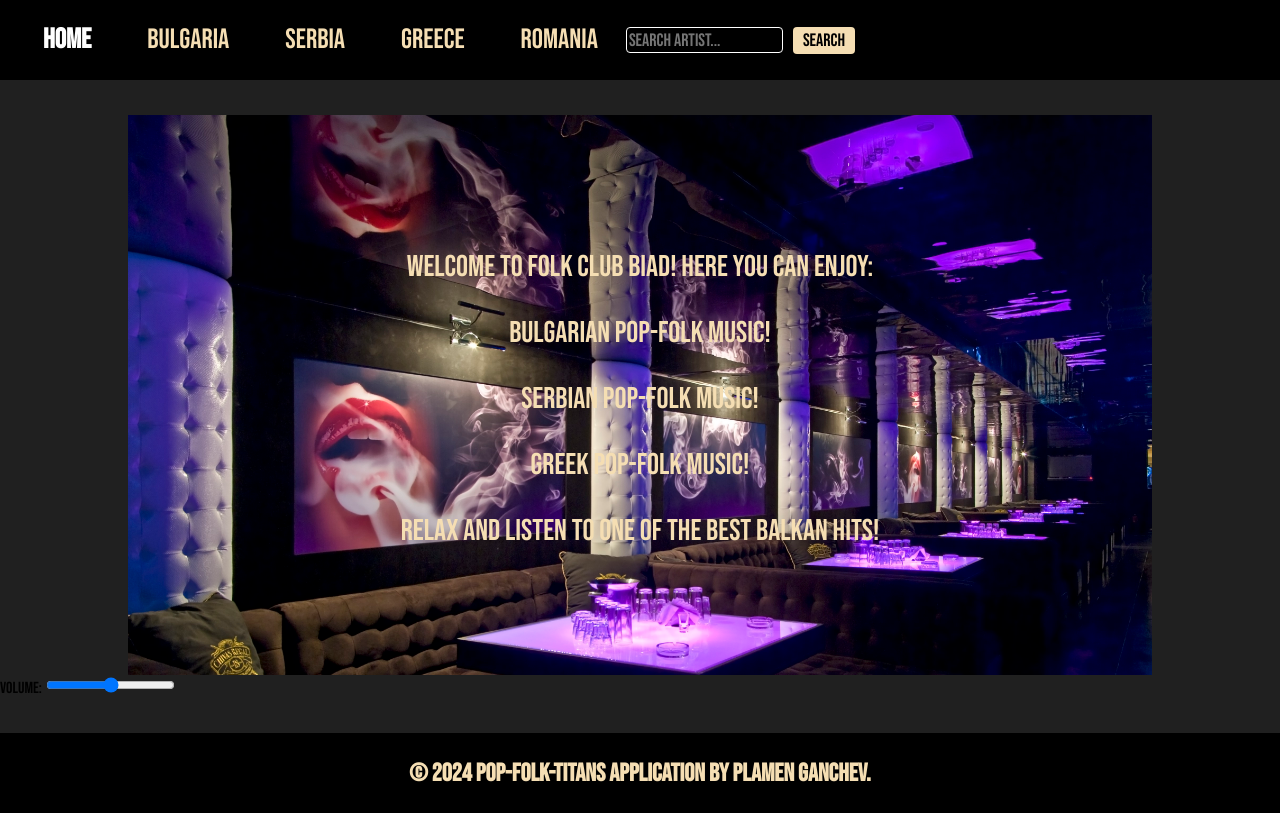
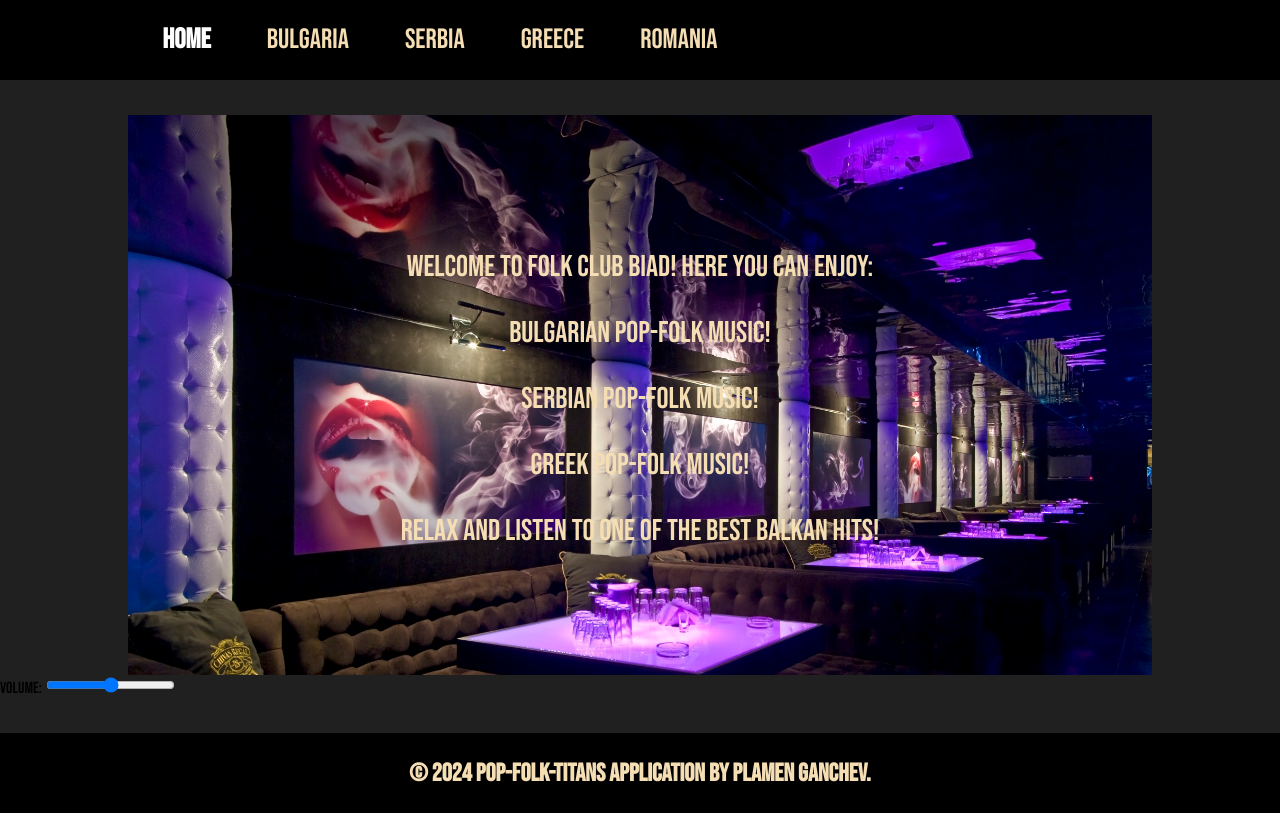
Before and after one commit to plamenggg/Pop-Folk-Titans, a website with bundled scripts: page index.html in a window 1280 px wide. Built offline with nearby package versions, Linux system fonts and the light colour scheme.

Commit message:
Hid the search bar while i work on the implementation

```diff
--- a/index.html
+++ b/index.html
@@ -15,8 +15,8 @@
       <a href="#" class="nav-link" data-page="Serbia">Serbia</a>
       <a href="#" class="nav-link" data-page="Greece">Greece</a>
       <a href="#" class="nav-link" data-page="Romania">Romania</a>
-      <input id="search-input" type="text" placeholder="Search Artist...">
-      <button id="search-btn"> Search</button>
+      <!-- <input id="search-input" type="text" placeholder="Search Artist...">
+      <button id="search-btn"> Search</button> -->
     </nav>
 
   </header>
```
